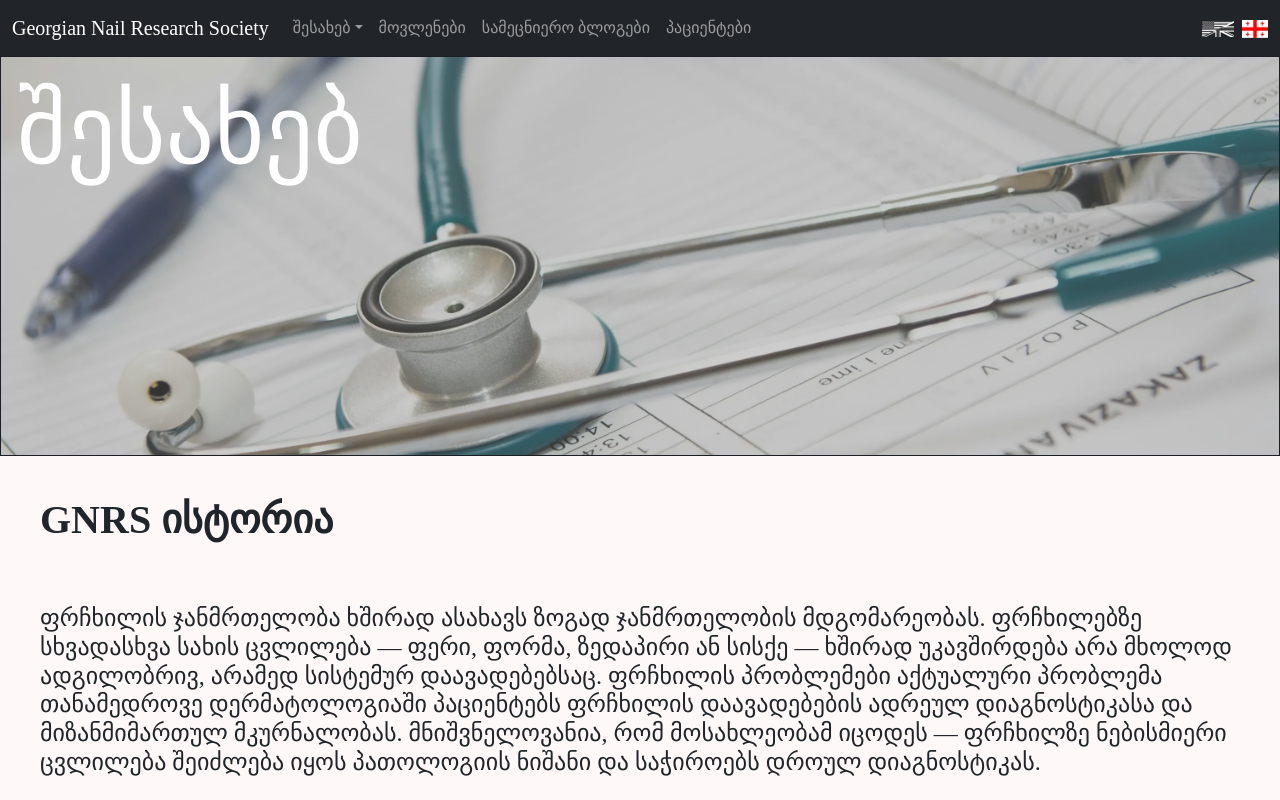
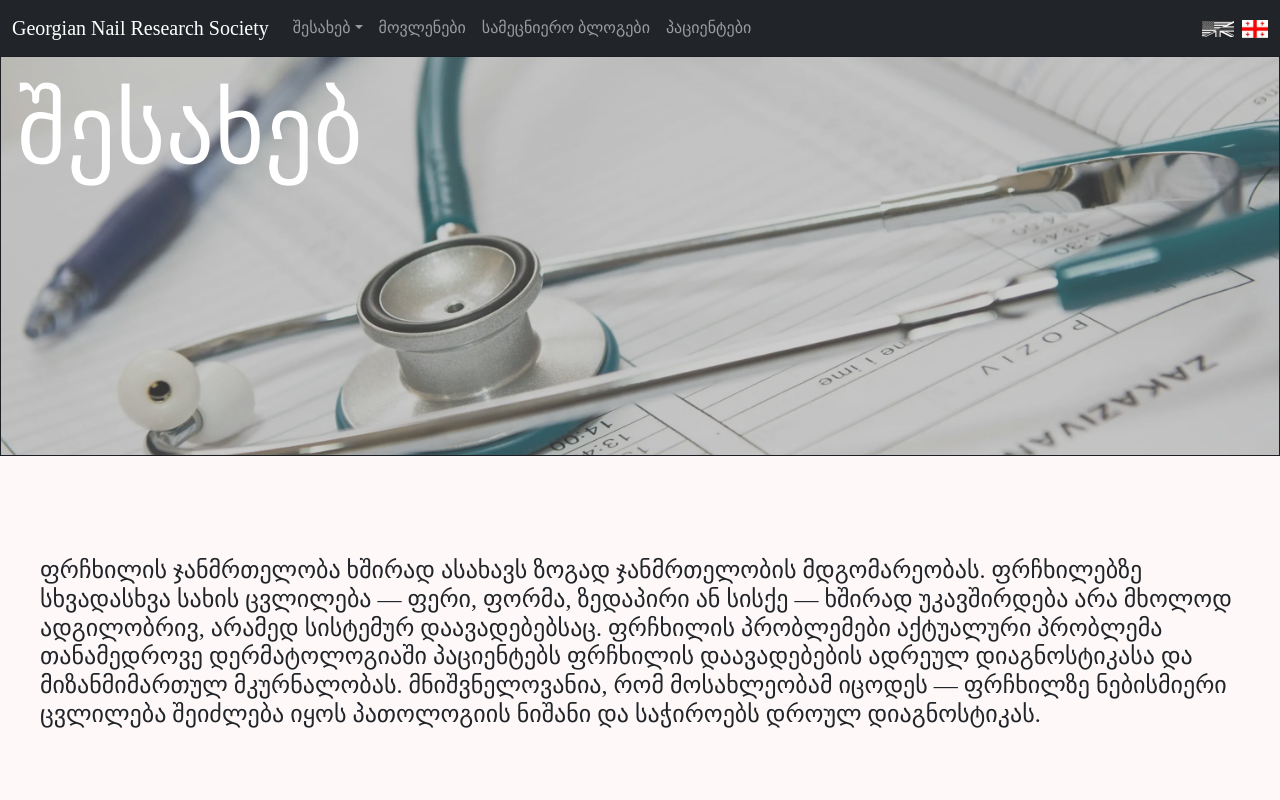
Before and after one commit to Taso007/NailSociety, a React (Vite) app in the folder NailSociety/: page / in a window 1280 px wide. Shown: the top 800 px of the page. Built offline with nearby package versions, Linux system fonts and the light colour scheme; no server answers.

Commit message:
changed about page again

```diff
--- a/NailSociety/src/translation/i18n.js
+++ b/NailSociety/src/translation/i18n.js
@@ -14,7 +14,7 @@
       nav_events: 'Events',
       nav_blogs: 'Scientific blogs',
       nav_patients: 'Patients',
-      home_title: 'GNRS history',
+      home_title: '',
       home_1_paragraph: 'The Georgian Nail Research Society is a non-profit organization founded in 2023, dedicated to advancing the study and understanding of nail health, disorders, and care.',
       home_2_paragraph: 'Our mission is to promote research, education, and awareness in the field of nail science by collaborating with healthcare professionals, researchers, and the public. Through fostering innovation and sharing knowledge, we aim to improve nail care practices and contribute to the overall well-being of people of Georgia.',
       values: 'Our values',
@@ -55,10 +55,8 @@
       nav_events: 'მოვლენები',
       nav_blogs: 'სამეცნიერო ბლოგები',
       nav_patients: 'პაციენტები',
-      home_title: 'GNRS ისტორია',
-      // home_1_paragraph: 'GNRS არის არაკომერციული ორგანიზაცია, რომელიც დაარსდა 2023 წელს და ეძღვნება ფრჩხილების ჯანმრთელობის, დარღვევებისა და მოვლის შესწავლასა და განვითარებას.',
+      home_title: '',
       home_1_paragraph: 'ფრჩხილის ჯანმრთელობა ხშირად ასახავს ზოგად ჯანმრთელობის მდგომარეობას. ფრჩხილებზე სხვადასხვა სახის ცვლილება — ფერი, ფორმა, ზედაპირი ან სისქე — ხშირად უკავშირდება არა მხოლოდ ადგილობრივ, არამედ სისტემურ დაავადებებსაც.  ფრჩხილის პრობლემები  აქტუალური პრობლემა თანამედროვე დერმატოლოგიაში პაციენტებს ფრჩხილის დაავადებების ადრეულ დიაგნოსტიკასა და მიზანმიმართულ მკურნალობას. მნიშვნელოვანია, რომ მოსახლეობამ იცოდეს — ფრჩხილზე ნებისმიერი ცვლილება შეიძლება იყოს პათოლოგიის ნიშანი და საჭიროებს დროულ დიაგნოსტიკას.',
-      // home_2_paragraph: 'ჩვენი მისიაა ხელი შევუწყოთ კვლევის, განათლებისა და ცნობიერების გაზრდას ფრჩხილების მეცნიერების სფეროში, ჯანდაცვის პროფესიონალებთან, მკვლევარებთან და საზოგადოებასთან თანამშრომლობით. ინოვაციების ხელშეწყობისა და ცოდნის გაზიარების გზით, ჩვენ მიზნად ვისახავთ გავაუმჯობესოთ ფრჩხილების მოვლის პრაქტიკა და ხელი შევუწყოთ საქართველოს მოსახლეობის საერთო კეთილდღეობას.',
       home_2_paragraph: '',
       values: 'ჩვენი ღირებულებები',
       collaborative_title: 'თანამშრომლობითი',
```
